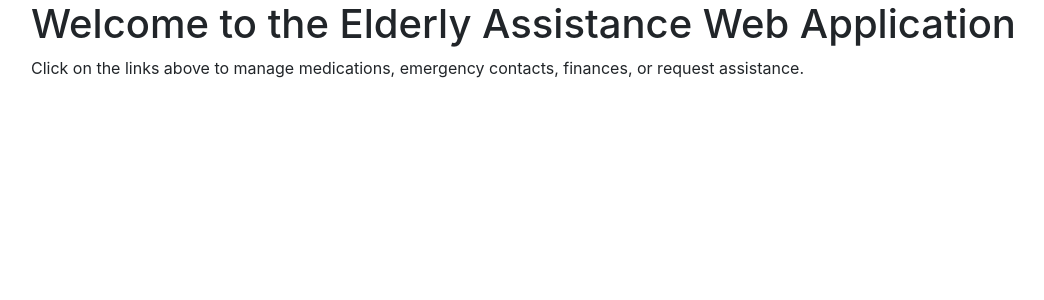
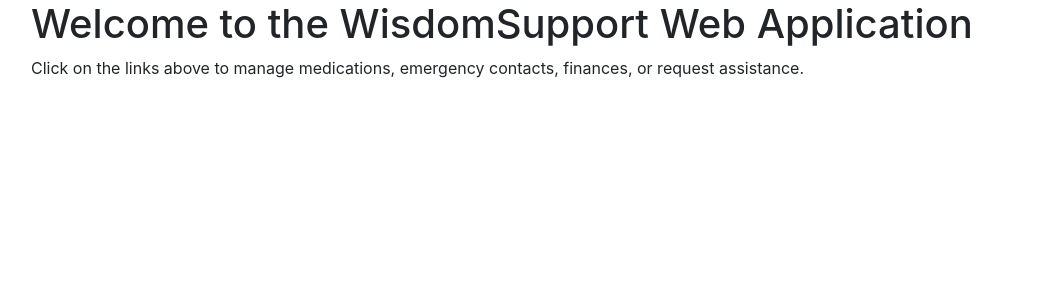
Before and after one commit to MeenaManoj/KratinLLC, a Django app: page /WisdomSupport/home in a window 1280 px wide. Shown: the part 56-356 px from the top of the page, without its empty margins (54-1098 px from the left). Run offline with Django 4.2, Linux system fonts and the light colour scheme; some libraries are stand-ins or nearby versions.

Commit message:
second commmit

```diff
--- a/WisdomSupport/templates/WisdomSupport/home.html
+++ b/WisdomSupport/templates/WisdomSupport/home.html
@@ -149,7 +149,7 @@
         </div>
     </nav>
     <div class="container">
-        <h1>Welcome to the Elderly Assistance Web Application</h1>
+        <h1>Welcome to the WisdomSupport Web Application</h1>
         <p>Click on the links above to manage medications, emergency contacts, finances, or request assistance.</p>
     </div>
 </body>
```
Also changed, not shown: 1 other file.
